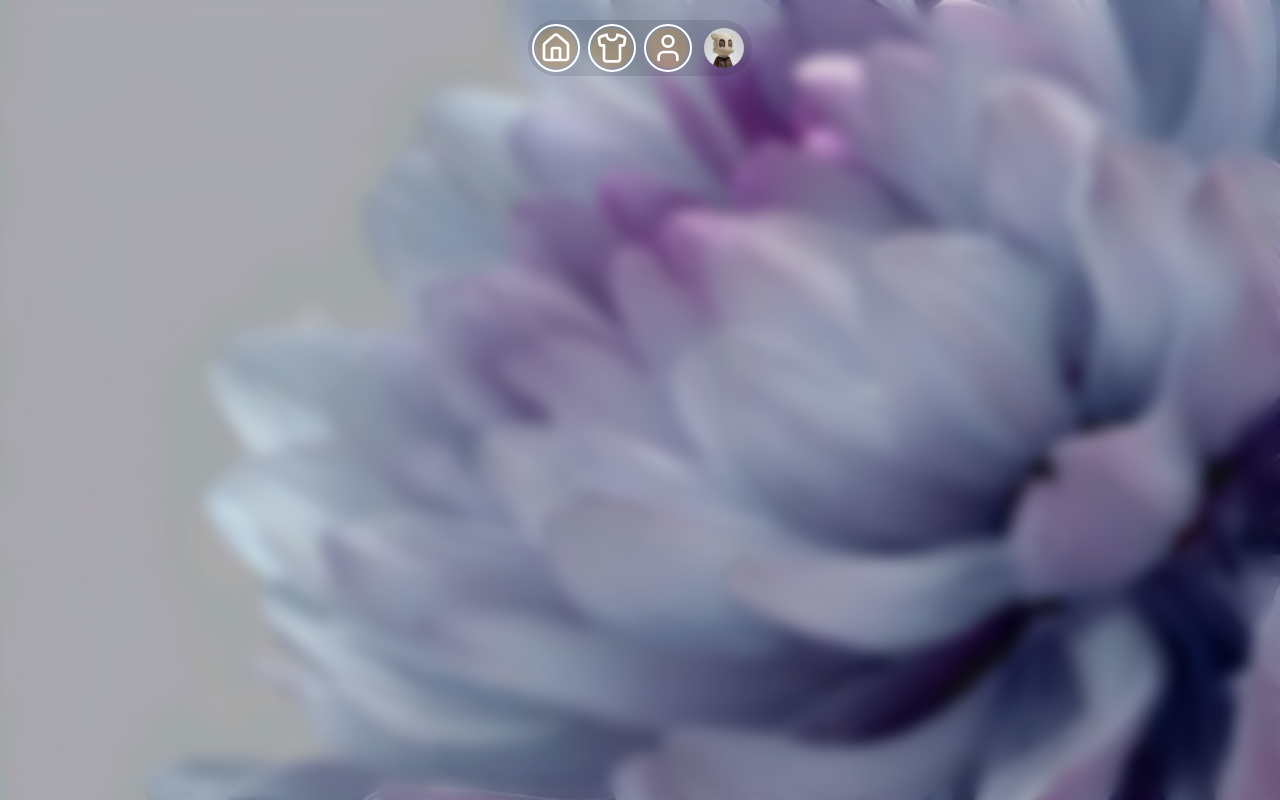
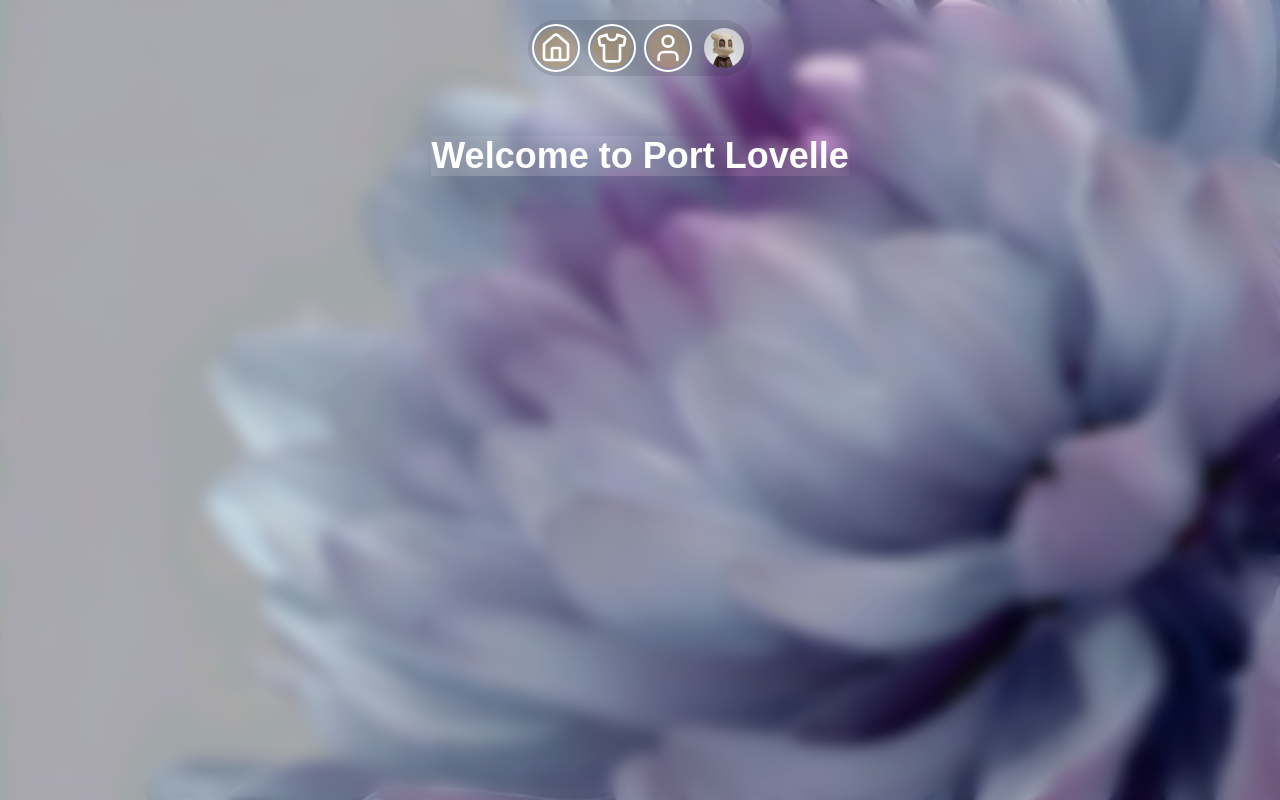
Before and after one commit to ElijDavis/nextjs-klade-test, a Next.js app in the folder nexjs-klade-test/: page / in a window 1280 px wide. Built offline with nearby package versions, Linux system fonts and the light colour scheme.

Commit message:
Made the h1 appear above the bg

```diff
--- a/nexjs-klade-test/app/layout.tsx
+++ b/nexjs-klade-test/app/layout.tsx
@@ -26,8 +26,8 @@ export default function RootLayout({
   return (
     <html lang="en" className={`${geistSans.variable} ${geistMono.variable} h-full antialiased`}>
       <body className="min-h-full flex flex-col">
-        <div className="absolute inset-0 bg-cover bg-center bg-no-repeat" style={{ backgroundImage: "url('/flowers.jpg')" }}/>
-        <div className="absolute inset-0 bg-black/10 backdrop-blur-sm" />
+        <div className="absolute -z-10 inset-0 bg-cover bg-center bg-no-repeat" style={{ backgroundImage: "url('/flowers.jpg')" }}/>
+        <div className="absolute -z-10 inset-0 bg-black/10 backdrop-blur-sm" />
         <Navbar />
         {children}
       </body>
```
